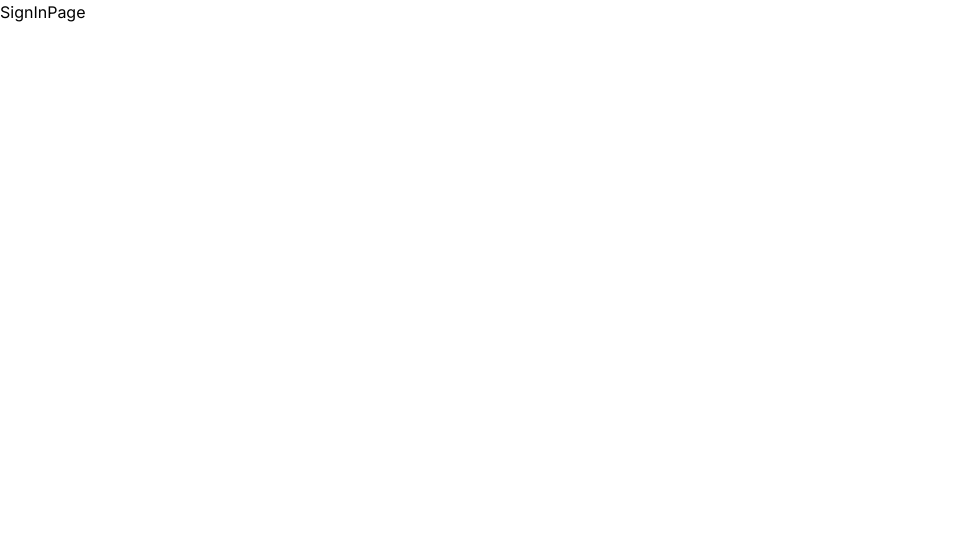
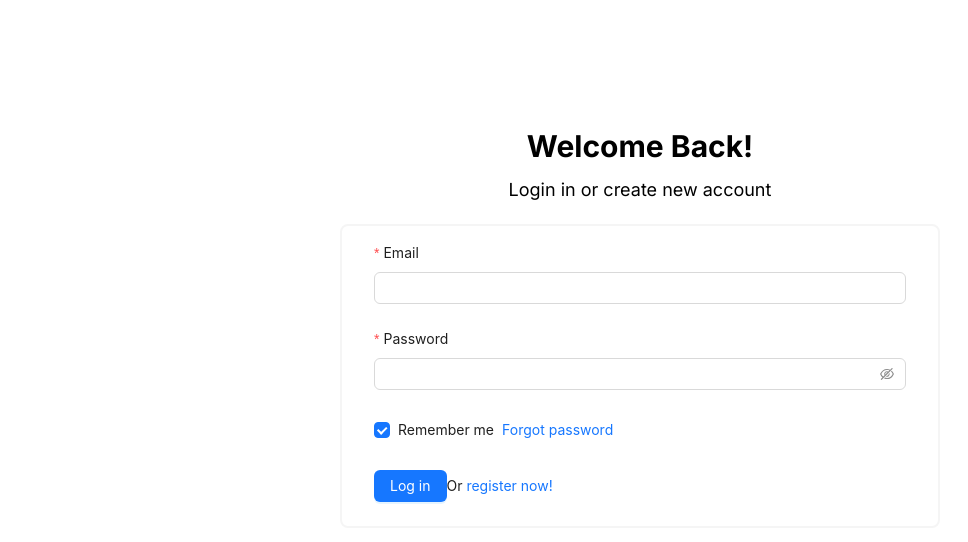
Before and after one commit to Kei-K23/user-management-system-nextjs, a Next.js app: page /sign-in in a window 1280 px wide. Shown: the top 542 px of the page, without its empty margins (0-968 px from the left). Built offline with nearby package versions, Linux system fonts and the light colour scheme.

Commit message:
Add sign in form

```diff
--- a/app/(auth)/sign-in/page.tsx
+++ b/app/(auth)/sign-in/page.tsx
@@ -1,7 +1,77 @@
-import React from 'react'
+"use client"
+
+import React from 'react';
+import { Form, Input, Button, Row, Col, FormProps, Checkbox } from 'antd';
+import Link from 'next/link';
+
+type FieldType = {
+    email: string;
+    password: string;
+    remember?: boolean;
+};
 
 export default function SignInPage() {
+
+    const onFinish: FormProps<FieldType>['onFinish'] = (values) => {
+        console.log('Success:', values);
+    };
+
+    const onFinishFailed: FormProps<FieldType>['onFinishFailed'] = (errorInfo) => {
+        console.log('Failed:', errorInfo);
+    };
+
+
     return (
-        <div>SignInPage</div>
+        <div className='w-full h-full flex flex-col justify-start items-center pt-20 md:pt-32'>
+            <h1 className='text-xl md:text-2xl lg:text-3xl font-bold mb-3'>Welcome Back!</h1>
+            <p className='text-lg'>Login in or create new account</p>
+            <Row justify="center" className='border-2 border-neutral-100 rounded-lg w-[350px] sm:w-[500px] md:w-[600px] mt-5'>
+                <Col xs={24} sm={24} md={24} lg={24}>
+                    <Form
+                        name="basic"
+                        layout="vertical"
+                        initialValues={{ remember: true }}
+                        onFinish={onFinish}
+                        onFinishFailed={onFinishFailed}
+                        autoComplete="off"
+                        className='mt-4'
+                        style={{ padding: '0 2rem' }}
+                    >
+                        <Form.Item<FieldType>
+                            label="Email"
+                            name="email"
+                            rules={[
+                                { required: true, message: 'Please input your email!' },
+                                { type: 'email', message: 'The input is not valid E-mail!' },
+                            ]}
+                        >
+                            <Input />
+                        </Form.Item>
+                        <Form.Item<FieldType>
+                            label="Password"
+                            name="password"
+                            rules={[{ required: true, message: 'Please input your password!' }]}
+                        >
+                            <Input.Password />
+                        </Form.Item>
+                        <Form.Item>
+                            <Form.Item<FieldType> name="remember" valuePropName="checked" noStyle>
+                                <Checkbox >Remember me</Checkbox>
+                            </Form.Item>
+
+                            <a className="login-form-forgot" href="">
+                                Forgot password
+                            </a>
+                        </Form.Item>
+                        <Form.Item>
+                            <Button type="primary" htmlType="submit" className="login-form-button">
+                                Log in
+                            </Button>
+                            Or <Link href="/sign-up">register now!</Link>
+                        </Form.Item>
+                    </Form>
+                </Col>
+            </Row>
+        </div>
     )
 }
--- a/app/(auth)/sign-up/page.tsx
+++ b/app/(auth)/sign-up/page.tsx
@@ -25,7 +25,7 @@ const ResponsiveForm = () => {
     };
 
     const prefixSelector = (
-        <Form.Item name="prefix" noStyle>
+        <Form.Item<FieldType> name="prefix" noStyle>
             <Select style={{ width: 70 }}>
                 <Option value="+95" key={"+95"}>+95</Option>
                 <Option value="+75" key={"+75"}>+75</Option>
@@ -52,14 +52,14 @@ const ResponsiveForm = () => {
                         style={{ padding: '0 2rem' }}
                     >
 
-                        <Form.Item
+                        <Form.Item<FieldType>
                             label="Username"
                             name="username"
                             rules={[{ required: true, message: 'Please input your username!' }]}
                         >
                             <Input />
                         </Form.Item>
-                        <Form.Item
+                        <Form.Item<FieldType>
                             label="Email"
                             name="email"
                             rules={[
@@ -69,8 +69,7 @@ const ResponsiveForm = () => {
                         >
                             <Input />
                         </Form.Item>
-
-                        <Form.Item
+                        <Form.Item<FieldType>
                             label="Phone Number"
                             name="phone"
                             rules={[{ required: true, message: 'Please input your phone number!' }]}
@@ -78,22 +77,20 @@ const ResponsiveForm = () => {
                             <Input addonBefore={prefixSelector} style={{ width: '100%' }} />
                         </Form.Item>
 
-                        <Form.Item
+                        <Form.Item<FieldType>
                             label="Password"
                             name="password"
                             rules={[{ required: true, message: 'Please input your password!' }]}
                         >
                             <Input.Password />
                         </Form.Item>
-
-                        <Form.Item
+                        <Form.Item<FieldType>
                             label="Confirm Password"
                             name="confirmPassword"
                             rules={[{ required: true, message: 'Please input your confirm password!' }]}
                         >
                             <Input.Password />
                         </Form.Item>
-
                         <Form.Item>
                             <Button type="primary" htmlType="submit">
                                 Sign up
--- a/package.json
+++ b/package.json
@@ -13,7 +13,8 @@
     "antd": "^5.19.1",
     "next": "14.2.5",
     "react": "^18",
-    "react-dom": "^18"
+    "react-dom": "^18",
+    "react-use": "^17.5.0"
   },
   "devDependencies": {
     "@types/node": "^20",
```
Also changed, not shown: 1 other file (tests, documents, lock files or other folders).
